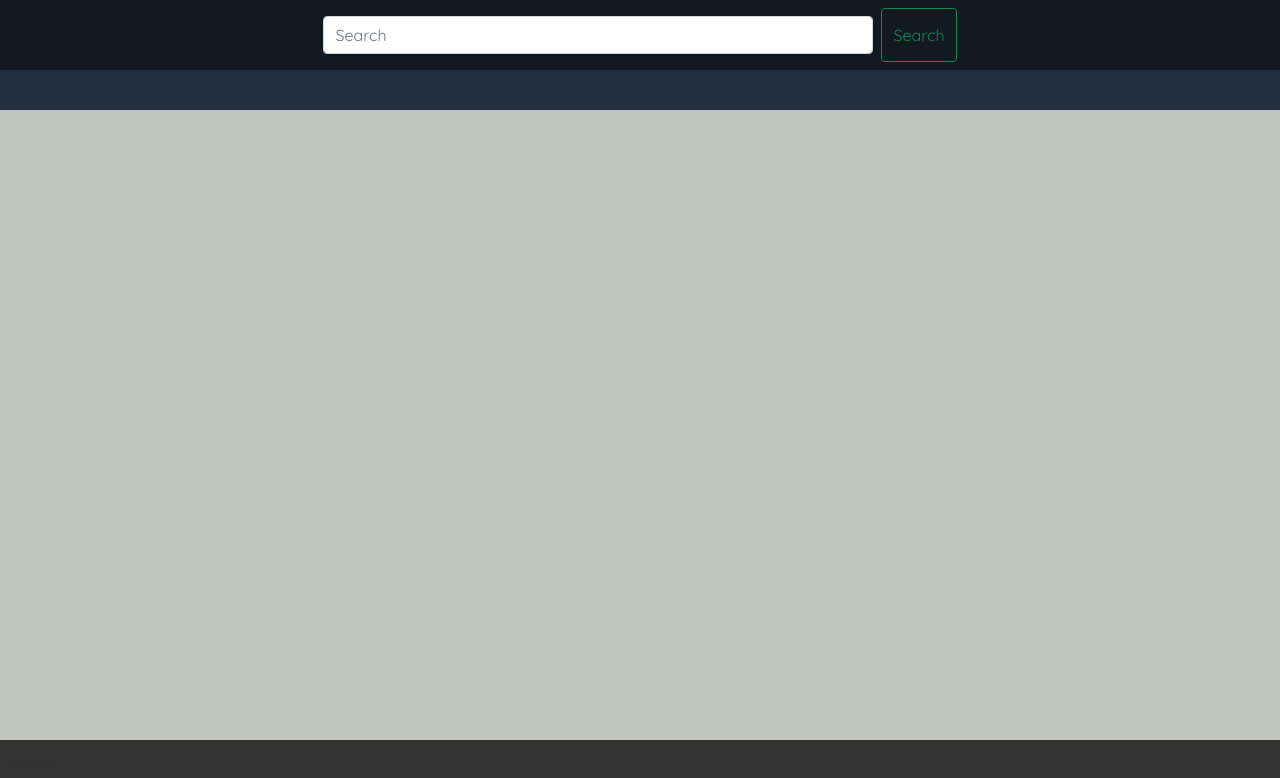
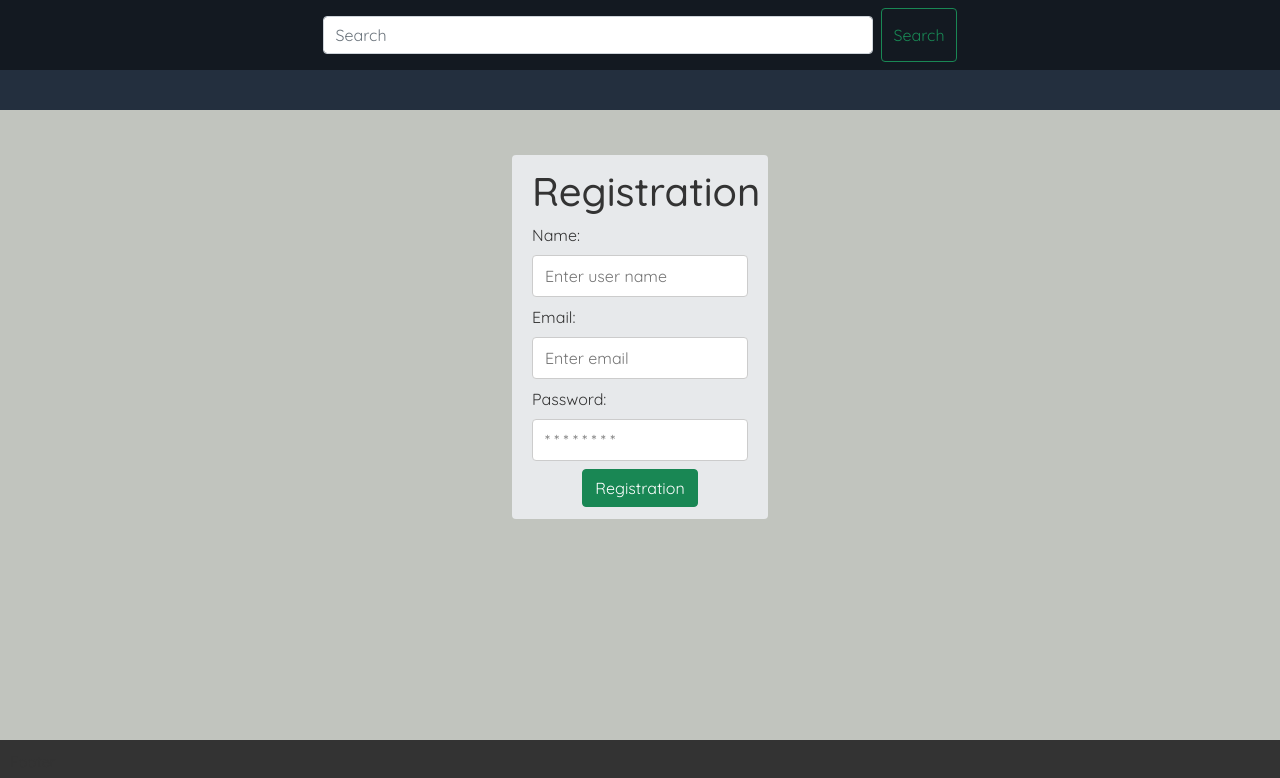
Before and after one commit to Germay1990/react-cars-project, a React (Create React App) app in the folder frontend/: page /registration in a window 1280 px wide. Shown: the top 778 px of the page. Built offline with nearby package versions, Linux system fonts and the light colour scheme.

Commit message:
registration, login forms added

```diff
--- a/frontend/public/style.css
+++ b/frontend/public/style.css
@@ -19,8 +19,22 @@ body {
     height: 40px;
 }
 
-#logo {
-    cursor: pointer;
+.registration-form, .login-form {
+    width: 20%;
+    margin: auto;
+    margin-top: 45px;
+    background-color: #E7E9EB;
+    padding: 12px 20px;
+    border-radius: 4px;
+}
+
+.registration-form h1, .login-form h1 {
+    text-align: center;
+}
+
+.registration-form button, .login-form button {
+    display: block;
+    margin: auto;
 }
 
 .contant {
--- a/frontend/src/App.js
+++ b/frontend/src/App.js
@@ -5,6 +5,8 @@ import EditProduct from "./components/editProduct";
 import { BrowserRouter as Router, Route, Switch } from "react-router-dom";
 import AddCar from "./components/addCar";
 import ResultsPage from "./components/resultsPage";
+import RegistrationPage from "./components/registrationPage";
+import LoginPage from "./components/loginPage";
 
 function App() {
   return (
@@ -14,6 +16,12 @@ function App() {
         <Switch>
           <Route exact path="/">
             <Content />
+          </Route>
+          <Route exact path="/registration">
+            <RegistrationPage />
+          </Route>
+          <Route exact path="/login">
+            <LoginPage />
           </Route>
           <Route exact path="/editProduct/:id">
             <EditProduct />
--- /dev/null
+++ b/frontend/src/components/loginPage.jsx
@@ -0,0 +1,40 @@
+import React from "react";
+import { useHistory } from "react-router-dom";
+
+import axios from "axios";
+
+function LoginPage(props) {
+  let history = useHistory();
+
+  let handleSubmit = (evt) => {
+    evt.preventDefault();
+    let email = evt.target.email.value;
+    let password = evt.target.password.value;
+    axios
+      .post("http://localhost:3002/users", {
+        email,
+        password,
+      })
+      .then((res) => {
+        console.log(res);
+        history.push("/");
+      })
+      .catch((err) => {
+        console.log(err);
+      });
+  };
+
+  return (
+    <div className="login-container">
+      <form className="login-form" onSubmit={handleSubmit}>
+        <h1>Login </h1>
+        <label>Email:</label>
+        <input name="email" type="text" placeholder="Enter email" />
+        <label>Password:</label>
+        <input name="password" type="text" placeholder="* * * * * * * *" />
+        <button className="btn btn-success"> Login</button>
+      </form>
+    </div>
+  );
+}
+export default LoginPage;
--- /dev/null
+++ b/frontend/src/components/registrationPage.jsx
@@ -0,0 +1,44 @@
+import React from "react";
+import { useHistory } from "react-router-dom";
+
+import axios from "axios";
+
+function RegistrationPage(props) {
+  let history = useHistory();
+
+  let handleSubmit = (evt) => {
+    evt.preventDefault();
+    let name = evt.target.name.value;
+    let email = evt.target.email.value;
+    let password = evt.target.password.value;
+    axios
+      .post("http://localhost:3002/users", {
+        name,
+        email,
+        password,
+      })
+      .then((res) => {
+        console.log(res);
+        history.push("/");
+      })
+      .catch((err) => {
+        console.log(err);
+      });
+  };
+
+  return (
+    <div className="registration-container">
+      <form className="registration-form" onSubmit={handleSubmit}>
+        <h1>Registration </h1>
+        <label>Name:</label>
+        <input name="name" type="text" placeholder="Enter user name" />
+        <label>Email:</label>
+        <input name="email" type="text" placeholder="Enter email" />
+        <label>Password:</label>
+        <input name="password" type="text" placeholder="* * * * * * * *" />
+        <button className="btn btn-success"> Registration</button>
+      </form>
+    </div>
+  );
+}
+export default RegistrationPage;
```
Also changed, not shown: 2 other files (tests, documents, lock files or other folders).
